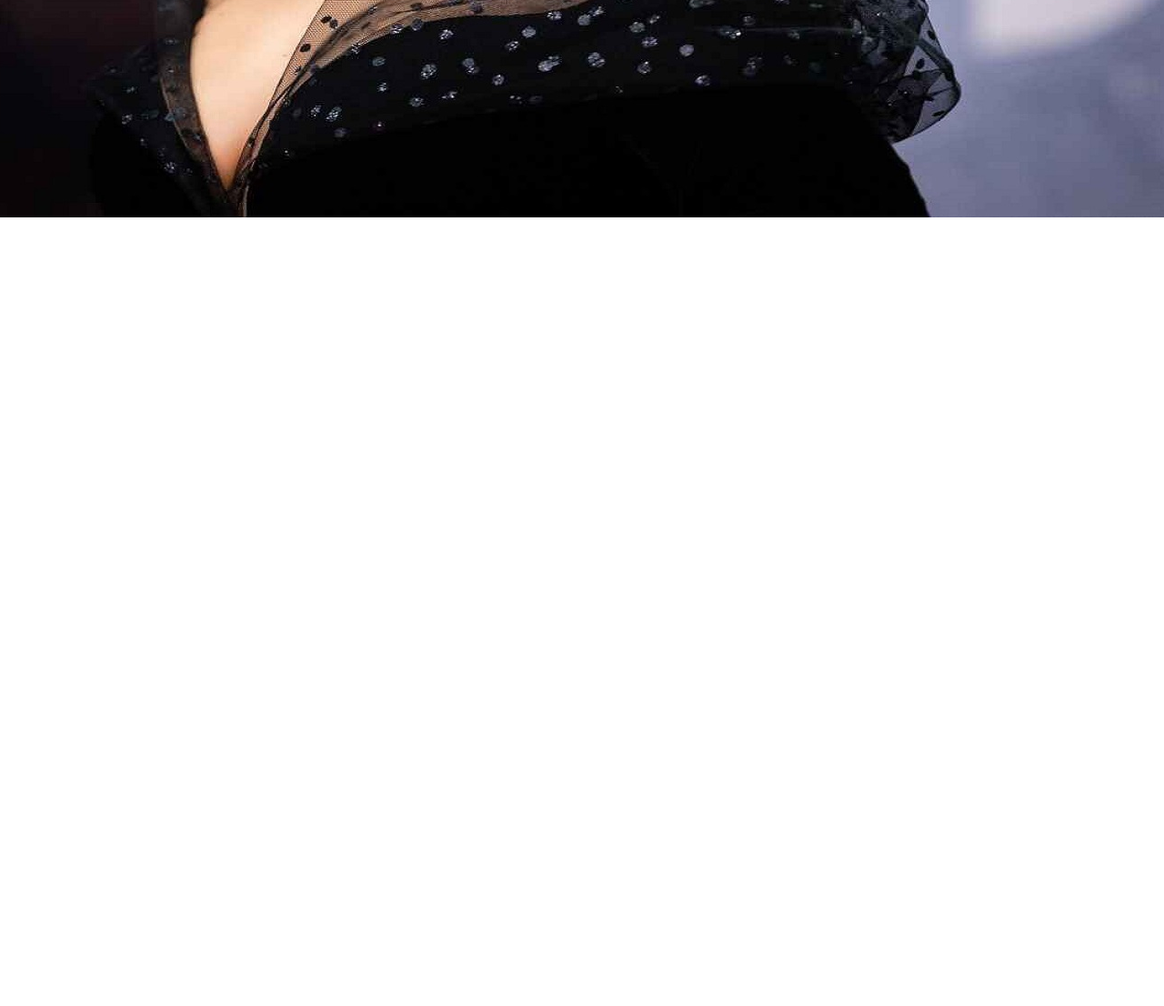
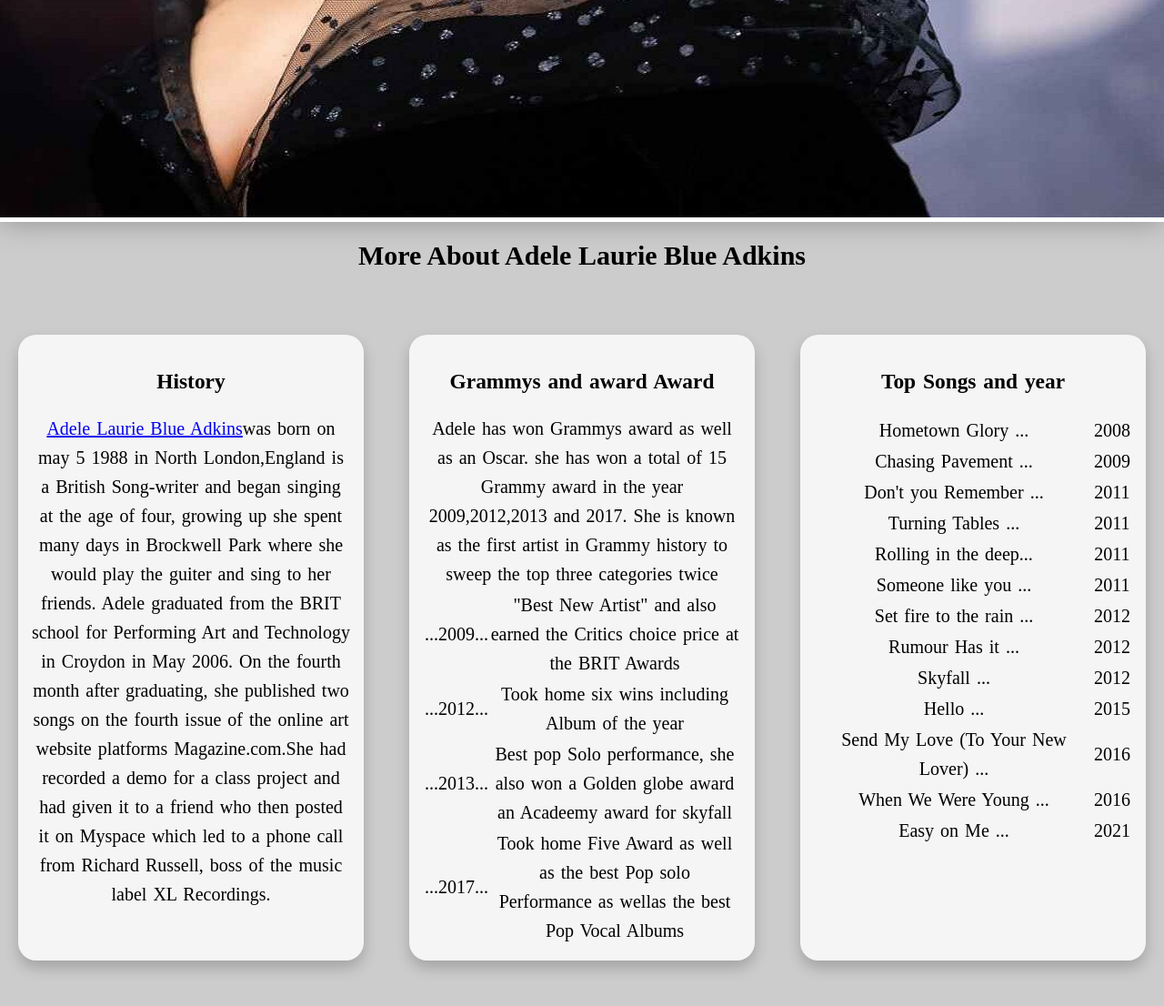
Before and after one commit to joyibeh93/pop-star-landing-page, a plain HTML site: page index.html in a window 1280 px wide. Shown: the part 681-1787 px from the top of the page at 91% size. Before the commit the page ends 981 px from the top, so only its background shows below. Drawn offline with Linux system fonts and the light colour scheme.

Commit message:
added the about session

```diff
--- a/index.html
+++ b/index.html
@@ -27,6 +27,9 @@
         }
         nav{
             margin: 0px 50px;
+        }
+        ul li,ol li{
+            list-style: none;
         }
         nav li{
             display: inline-block;
@@ -101,10 +104,44 @@
             text-shadow: 0;
         }
 
+        /* styling the About Section */
+        .About-Adl{
+            background-color: #ccc;
+        }
+        h2,h3{
+            text-align: center;
+            padding: 20px;
+        }
+        .grid-container{
+            padding: 50px 0px;
+            display: grid;
+            grid-template-columns: 1fr 1fr 1fr ;
+            grid-gap: 10px;
+        }
+         .grid-item{
+            background-color: rgba(255, 255, 255, 0.8);
+            /* border: 1px solid rgba(0, 0, 0, 0.8); */
+            box-shadow: 0px 8px 16px 0px rgba(0,0,0,0.2);
+            padding: 15px;
+            text-align: center;
+            margin: 0px 20px;
+            border-radius: 20px;
+            /* font-size: 100%; */
+
+        }
+        /* table tr td */
+        .grid-item,p table tr td{
+            line-height: 2rem;
+            word-spacing: 2px;
+            font-size: 100%;
+
+            /* margin-top: 30px; */
+            /* padding: 5px; */
+        }
+
+
     </style>
 </head>
-            <!-- width: 100%;
-            height: 80%; -->
 <body>
     <header>
         <div>
@@ -130,7 +167,109 @@
             <a class="prev" id="prev" href="#">&#8810</a>
             <a class="next" id="next" href="#">&#8811</a>
         </div>
-        <section class="About-Adl"></section>
+        <section class="About-Adl">
+
+                <h2> More About Adele Laurie Blue Adkins</h2>
+
+            <div class="grid-container">
+
+                <div class="grid-item">
+                    <h3>History</h3>
+                    <p><a href="#">Adele Laurie Blue Adkins</a>was born on may 5 1988 in North London,England is a British Song-writer and began singing
+                        at the age of four, growing up she spent many days in Brockwell Park where she would play the guiter and sing to her friends. Adele graduated from
+                        the BRIT school for Performing Art and Technology in Croydon in May 2006. On the  fourth month after graduating,
+                        she published two songs on the fourth issue of the online art website platforms Magazine.com.She had recorded a demo for a class
+                        project and had given it to a friend who then posted it on Myspace which led to a phone call from Richard Russell, boss of the music label XL Recordings.
+                   </p>
+
+                </div>
+                <div class="grid-item">
+                    <h3>Grammys and award Award</h3>
+                    <p>
+                        Adele has won Grammys award as well as an Oscar. she has won a total of 15 Grammy award in the year 2009,2012,2013 and 2017. She is known as the first artist in Grammy history to sweep the top three categories twice
+                    </p>
+                        <table>
+                            <tr>
+                                <td> ...2009...</td>
+                                <td>"Best New Artist" and also earned the Critics choice price at the BRIT Awards </td>
+                            </tr>
+                            <tr>
+                                <td>...2012...</td>
+                                <td>Took home six wins including Album of the year</td>
+                            </tr>
+                            <tr>
+                                <td>...2013...</td>
+                                <td>Best pop Solo performance, she also won a Golden globe award an Acadeemy award for skyfall</td>
+                            </tr>
+                            <tr>
+                                <td>...2017...</td>
+                                <td> Took home Five Award as well as the best Pop solo Performance as wellas the best Pop Vocal Albums</td>
+                            </tr>
+                    </table>
+
+                </div>
+                <div class="grid-item">
+                    <h3>Top Songs and year</h3>
+                    <table>
+                        <tr>
+                            <td>Hometown Glory ...</td>
+                            <td> 2008</td>
+                        </tr>
+                        <tr>
+                            <td>Chasing Pavement ...</td>
+                            <td> 2009</td>
+                        </tr>
+                        <tr>
+                            <td>Don't you Remember ...</td>
+                            <td>2011</td>
+                        </tr>
+                        <tr>
+                            <td>Turning Tables ...</td>
+                            <td>2011</td>
+                        </tr>
+                        <tr>
+                            <td>Rolling in the deep...</td>
+                            <td>2011</td>
+                        </tr>
+                        <tr>
+                            <td>Someone like you ...</td>
+                            <td>2011</td>
+
+                        </tr>
+                        <tr>
+                            <td>Set fire to the rain ...</td>
+                            <td>2012 </td>
+                        </tr>
+                        <tr>
+                            <td>Rumour Has it ...</td>
+                            <td>2012</td>
+                        </tr>
+                        <tr>
+                            <td>Skyfall ... </td>
+                            <td>2012</td>
+                        </tr>
+                        <tr>
+                            <td>Hello ... </td>
+                            <td>2015</td>
+                        </tr>
+                        <tr>
+                            <td>Send My Love (To Your New Lover) ...</td>
+                            <td>2016</td>
+                        </tr>
+                        <tr>
+                            <td>When We Were Young ...</td>
+                            <td>2016</td>
+                        </tr>
+                        <tr>
+                            <td>Easy on Me ...</td>
+                            <td>2021</td>
+                        </tr>
+                    </table>
+
+                </div>
+            </div>
+
+        </section>
     </main>
     <script>
         // Javascript function for image slider
```
Also changed, not shown: index22.html (deleted, +0 -147 lines), image/imagebn-2.webp (added), image/slide5.jpg.
